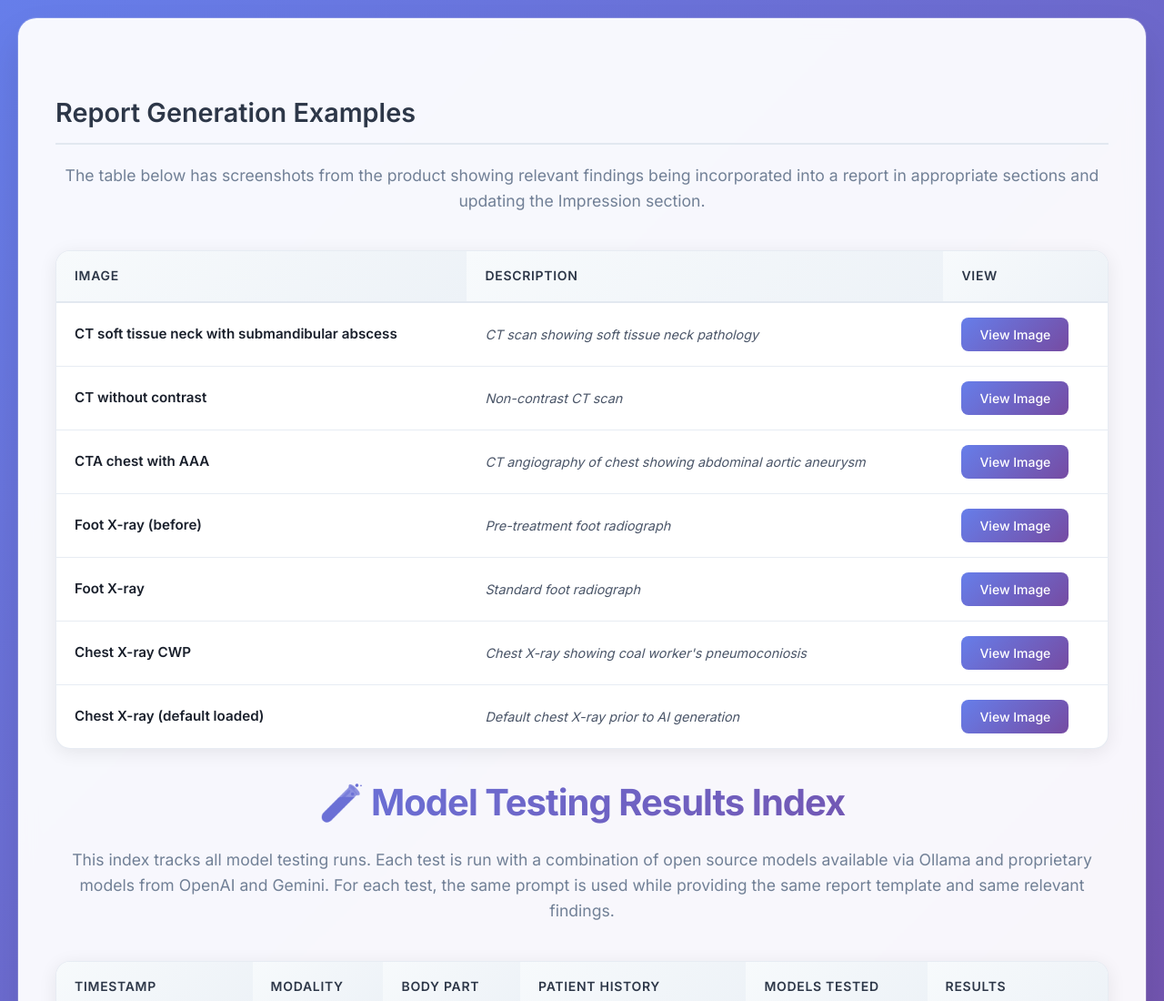
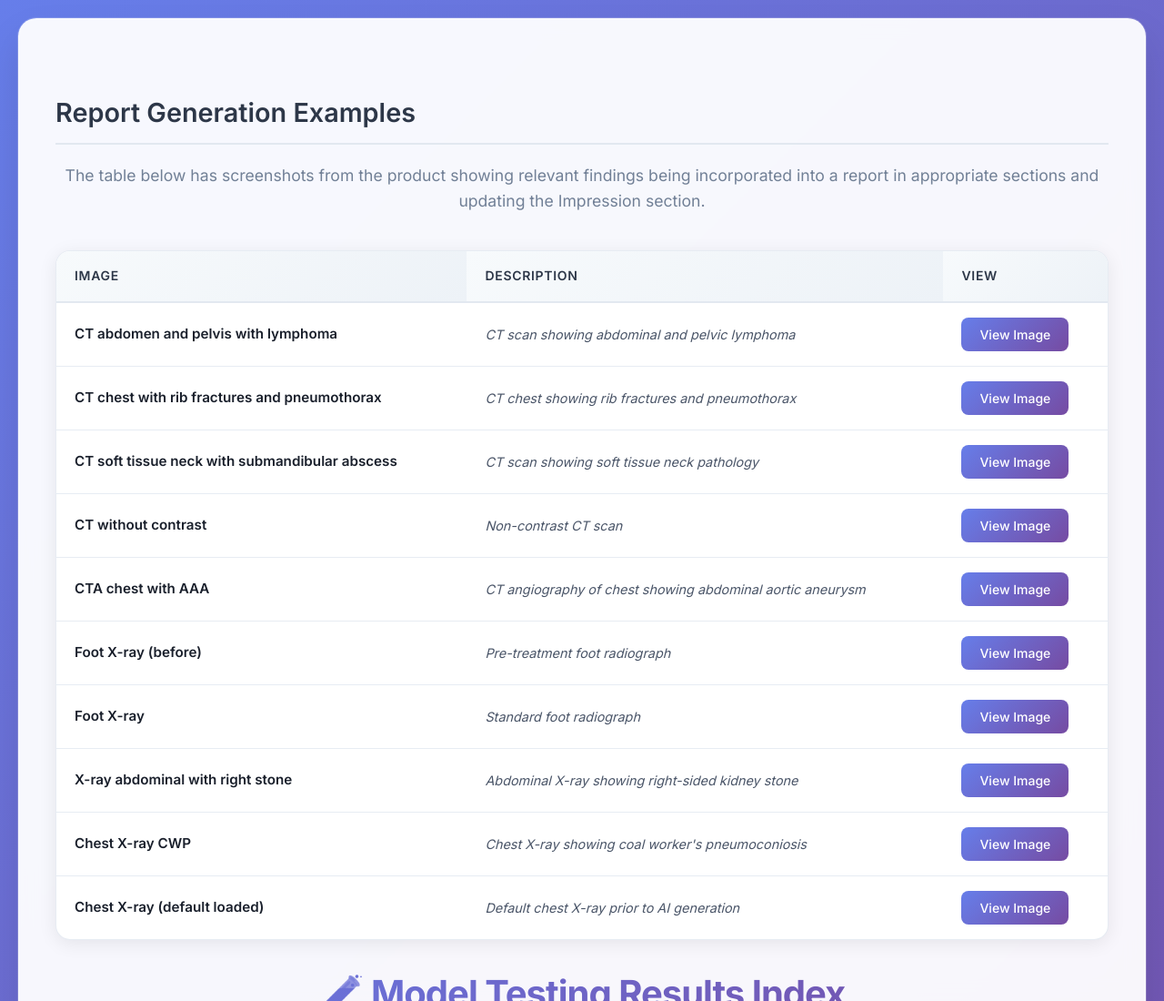
Before and after one commit to tekram/radiology-GenAI-report-generation, a plain HTML site: page index.html in a window 1280 px wide. Shown: the top 1100 px of the page at 91% size. Drawn offline with Linux system fonts and the light colour scheme.

Commit message:
Update index.html

```diff
--- a/index.html
+++ b/index.html
@@ -434,6 +434,16 @@
                 </thead>
                 <tbody>
                     <tr>
+                        <td class="image-name">CT abdomen and pelvis with lymphoma</td>
+                        <td class="image-description">CT scan showing abdominal and pelvic lymphoma</td>
+                        <td><button class="results-link" onclick="openModal('Ct adbomen and pelvis with lymphoma.jpg', 'CT abdomen and pelvis with lymphoma', 'CT scan showing abdominal and pelvic lymphoma')">View Image</button></td>
+                    </tr>
+                    <tr>
+                        <td class="image-name">CT chest with rib fractures and pneumothorax</td>
+                        <td class="image-description">CT chest showing rib fractures and pneumothorax</td>
+                        <td><button class="results-link" onclick="openModal('CT chest rib fractures and pnuemothoraxjpg.jpg', 'CT chest with rib fractures and pneumothorax', 'CT chest showing rib fractures and pneumothorax')">View Image</button></td>
+                    </tr>
+                    <tr>
                         <td class="image-name">CT soft tissue neck with submandibular abscess</td>
                         <td class="image-description">CT scan showing soft tissue neck pathology</td>
                         <td><button class="results-link" onclick="openModal('CT sof tissue neck with submandibular abscess.jpg', 'CT soft tissue neck with submandibular abscess', 'CT scan showing soft tissue neck pathology')">View Image</button></td>
@@ -457,6 +467,11 @@
                         <td class="image-name">Foot X-ray</td>
                         <td class="image-description">Standard foot radiograph</td>
                         <td><button class="results-link" onclick="openModal('footxray.jpg', 'Foot X-ray', 'Standard foot radiograph')">View Image</button></td>
+                    </tr>
+                    <tr>
+                        <td class="image-name">X-ray abdominal with right stone</td>
+                        <td class="image-description">Abdominal X-ray showing right-sided kidney stone</td>
+                        <td><button class="results-link" onclick="openModal('Xray abdominal with right stone.jpg', 'X-ray abdominal with right stone', 'Abdominal X-ray showing right-sided kidney stone')">View Image</button></td>
                     </tr>
                     <tr>
                         <td class="image-name">Chest X-ray CWP</td>
```
